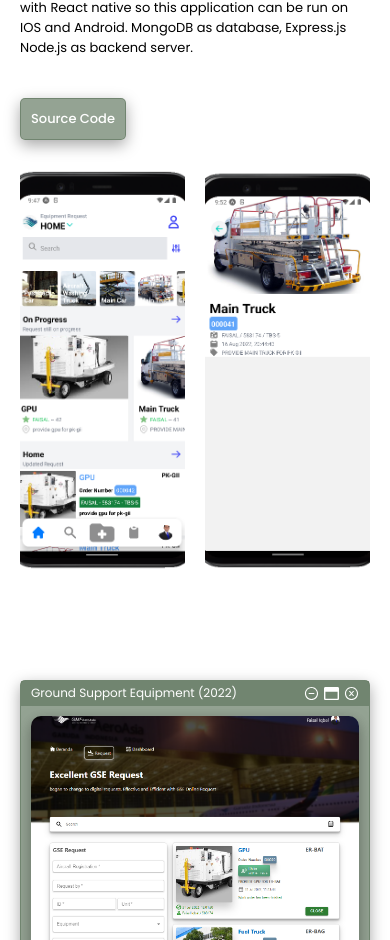
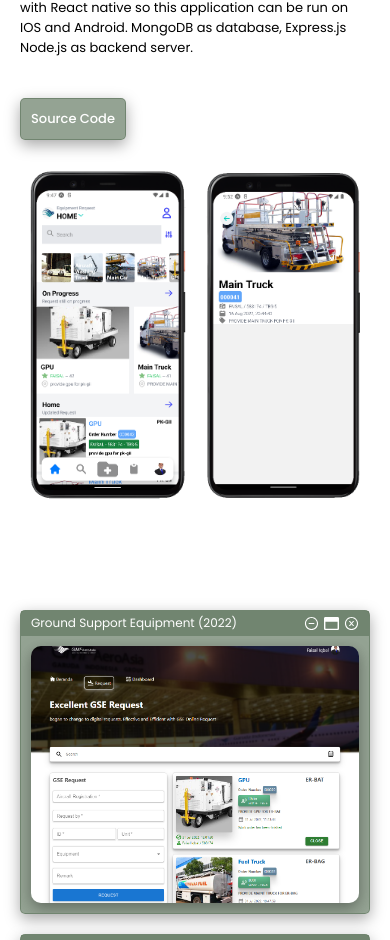
Before and after one commit to faisalibal33/Faisal-Portofolio, a React (Create React App) app: page / in a window 390 px wide. Shown: the part 3311-4251 px from the top of the page. Built offline with nearby package versions, Linux system fonts and the light colour scheme.

Commit message:
debugging 350px width

```diff
--- a/src/components/about/about.css
+++ b/src/components/about/about.css
@@ -293,3 +293,19 @@
     justify-content: center;
   }
 }
+
+@media screen and (max-width: 350px) {
+  .a-bg {
+    width: 200px;
+    height: 200px;
+  }
+  .a-img {
+    width: 200px;
+    height: 200px;
+  }
+
+  .about-card {
+    grid-template-columns: auto auto;
+    height: fit-content;
+  }
+}
--- a/src/components/intro/intro.css
+++ b/src/components/intro/intro.css
@@ -274,3 +274,29 @@
     bottom: 120px;
   }
 }
+
+@media screen and (max-width: 350px) {
+  .i-img {
+    width: 200px;
+    height: 200px;
+  }
+
+  .i-bg {
+    width: 200px;
+    height: 200px;
+  }
+
+  .i-intro {
+    font-size: 15px;
+  }
+
+  .i-name {
+    font-size: 20px;
+  }
+  .i-title-item {
+    font-size: 17px;
+  }
+  .i-left-wrapper {
+    margin-top: 0px;
+  }
+}
--- a/src/components/projects/Projects.jsx
+++ b/src/components/projects/Projects.jsx
@@ -167,12 +167,7 @@ function Projects() {
         </Fade>
         <Fade right delay={200}>
           <div className="p-right">
-            <Tilt
-              tiltMaxAngleX={8}
-              tiltMaxAngleY={8}
-              className="p-imgMobile"
-              // style={{ width: "30%", borderRadius: "40px" }}
-            >
+            <Tilt tiltMaxAngleX={8} tiltMaxAngleY={8} className="p-imgMobile">
               <div className="mobileImg">
                 <img src={home} alt="sponline" />
               </div>
--- a/src/components/projects/projects.css
+++ b/src/components/projects/projects.css
@@ -38,8 +38,8 @@
 }
 
 .p-imgMobile {
-  display: grid;
-  grid-template-columns: auto auto;
+  display: flex;
+  justify-content: space-between;
   gap: 20px;
 }
 
@@ -181,5 +181,15 @@
   }
   .mobileImg {
     margin-top: 30px;
+    height: 330px;
   }
 }
+
+@media screen and (max-width: 350px) {
+  .mobileImg {
+    height: 270px;
+  }
+  .other-title {
+    font-size: 10px;
+  }
+}
```
